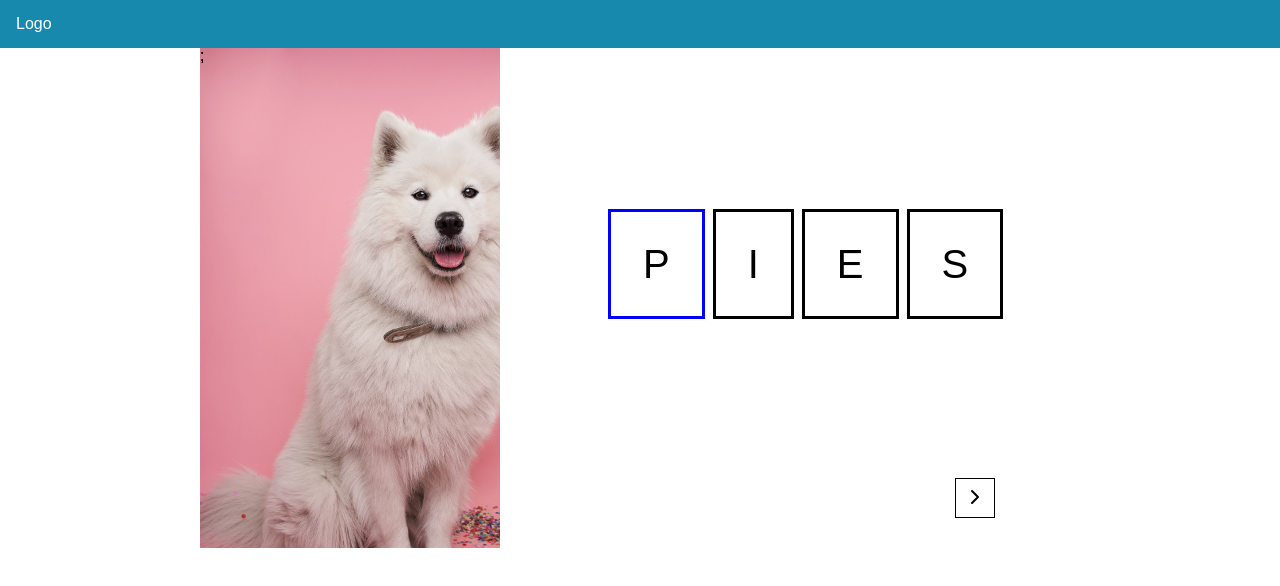
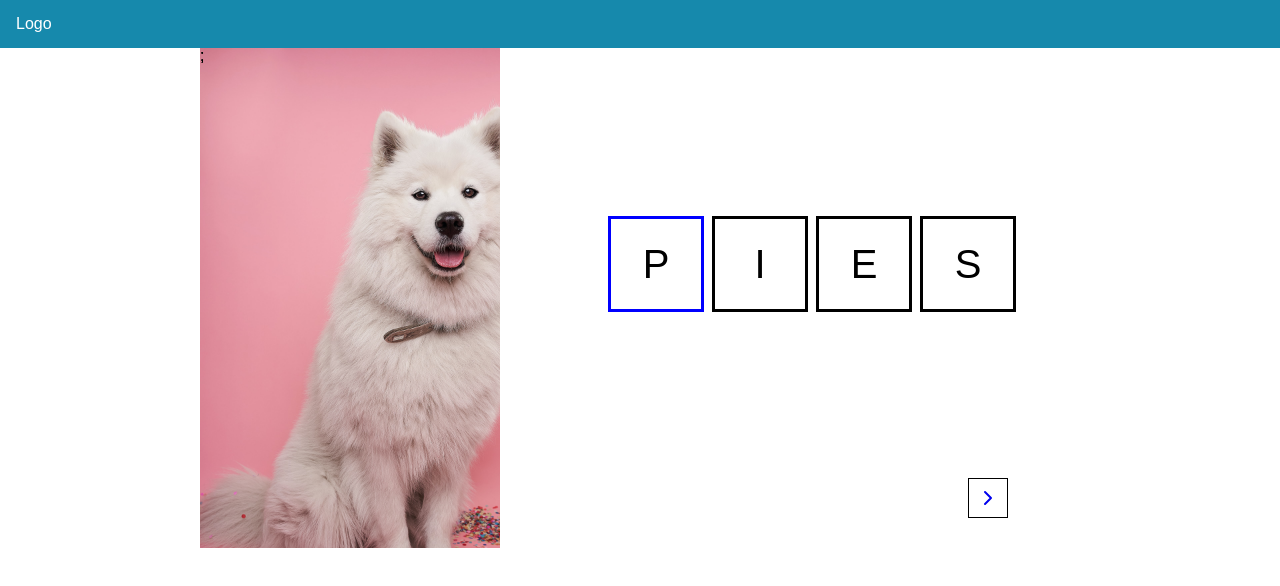
Before and after one commit to jzarzeczny/kid-learning, a Next.js app: page /learntyping/1 in a window 1280 px wide. Shown: the top 586 px of the page. Built offline with nearby package versions, Linux system fonts and the light colour scheme.

Commit message:
[01] Fix the size of letters

```diff
--- a/app/learntyping/[question]/page.module.scss
+++ b/app/learntyping/[question]/page.module.scss
@@ -31,6 +31,9 @@
 }
 
 .forward__button {
+  display: flex;
+  justify-content: center;
+  align-items: center;
   width: 40px;
   height: 40px;
   margin-right: 1rem;
--- a/app/learntyping/[question]/page.tsx
+++ b/app/learntyping/[question]/page.tsx
@@ -12,6 +12,7 @@ import {
   useLetters,
   useLettersDispatch,
 } from "../../../store/typeLearningStore";
+import Link from "next/link";
 
 export default function Page({ params }: { params: { question: string } }) {
   const questionId = parseInt(params.question);
@@ -59,6 +60,7 @@ export default function Page({ params }: { params: { question: string } }) {
           width={400}
           height={600}
           style={{ objectFit: "cover" }}
+          priority
           alt={mockedQuestions[questionId].title}
           src={mockedQuestions[questionId].image}
         />
@@ -76,9 +78,12 @@ export default function Page({ params }: { params: { question: string } }) {
             />
           ))}
         </div>
-        <button className={styles.forward__button}>
+        <Link
+          href={`/learntyping/${questionId + 1}`}
+          className={styles.forward__button}
+        >
           <IconChevronRight />
-        </button>
+        </Link>
       </div>
     </LayoutTyping>
   );
--- a/components/Letter/Letter.module.scss
+++ b/components/Letter/Letter.module.scss
@@ -1,11 +1,16 @@
 .letter {
-  padding: 1rem;
+  display: flex;
+  justify-content: center;
+  align-items: center;
+  width: 4rem;
+  height: 4rem;
   border: 1px solid black;
   font-size: 1.5rem;
 }
 @media screen and (min-width: 768px) {
   .letter {
-    padding: 2rem;
+    width: 6rem;
+    height: 6rem;
     border: 3px solid black;
     font-size: 2.5rem;
   }
```
